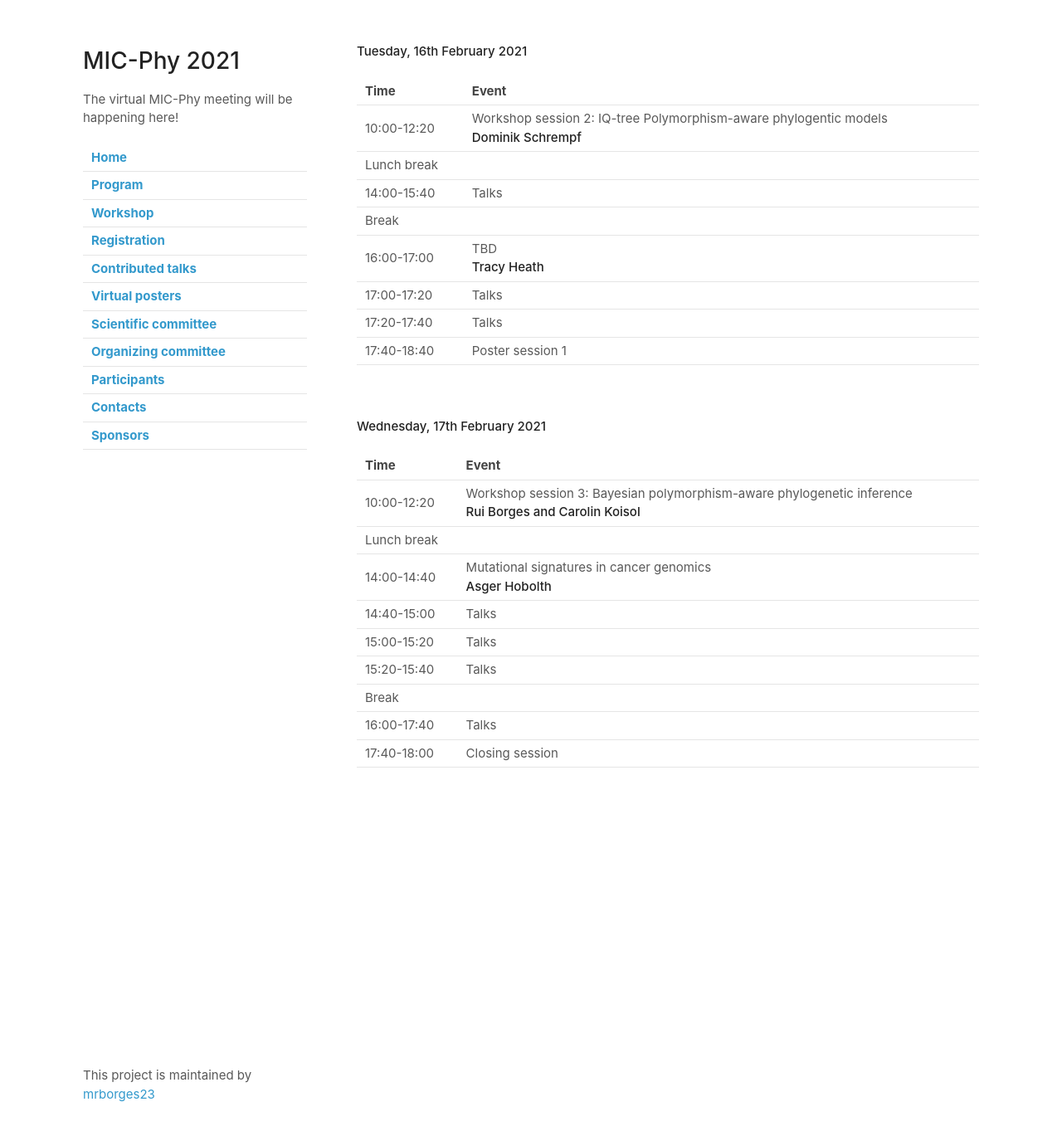
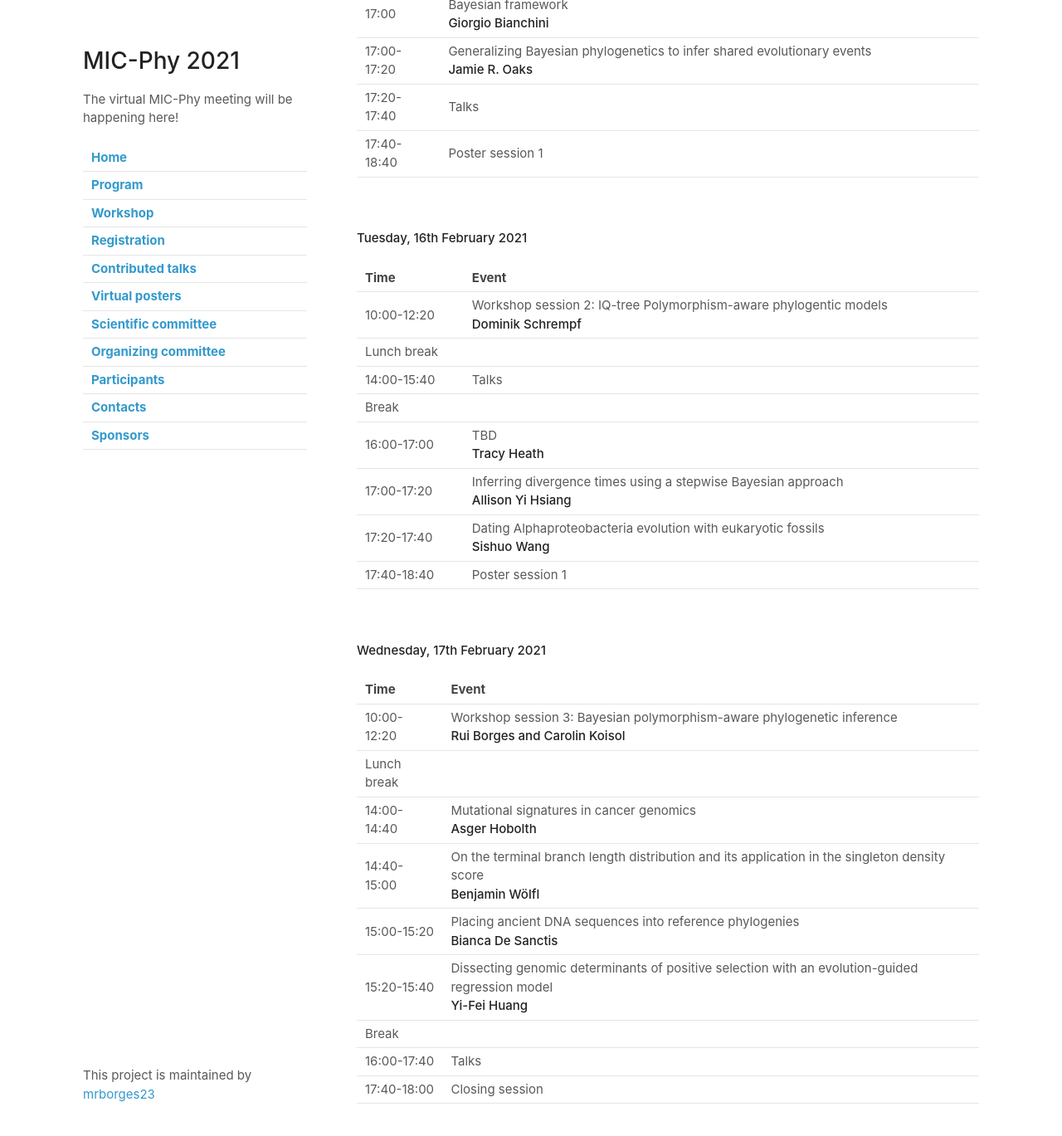
Before and after one commit to mrborges23/micphy2021, a Jekyll site: the page built from program.md, in a window 1280 px wide and 1400 px high, scrolled down 778 px. Shown: the top 1369 px of the window at 83% size. Built offline with Jekyll 4.4.1, drawn with Linux system fonts in a browser that asks for light colours; our own code applies the rules of GitHub Pages for plain Markdown files; some of the changed text lies outside the part shown.

Commit message:
schedule

```diff
--- a/program.md
+++ b/program.md
@@ -17,8 +17,8 @@ All times are UTC+1 (Vienna local time).
 |14:00-15:40| Talks |
 | Break | |
 |16:00-16:40| TBD <br/> **Bastien Boussau** |
-|16:40-17:00| Talks |
-|17:00-17:20| Talks |
+|16:40-17:00| sMap: Evolution of independent, dependent and conditioned discrete characters in a Bayesian framework <br/>**Giorgio Bianchini** |
+|17:00-17:20| Generalizing Bayesian phylogenetics to infer shared evolutionary events<br/>**Jamie R. Oaks** |
 |17:20-17:40| Talks |
 |17:40-18:40| Poster session 1 |
 
@@ -33,8 +33,8 @@ All times are UTC+1 (Vienna local time).
 |14:00-15:40| Talks |
 | Break | |
 |16:00-17:00| TBD <br/> **Tracy Heath**  |
-|17:00-17:20| Talks |
-|17:20-17:40| Talks |
+|17:00-17:20| Inferring divergence times using a stepwise Bayesian approach<br/> **Allison Yi Hsiang** |
+|17:20-17:40| Dating Alphaproteobacteria evolution with eukaryotic fossils <br/> **Sishuo Wang**  |
 |17:40-18:40| Poster session 1 |
 
 <br>
@@ -46,9 +46,9 @@ All times are UTC+1 (Vienna local time).
 |10:00-12:20| Workshop session 3: Bayesian polymorphism-aware phylogenetic inference  <br/>**Rui Borges and Carolin Koisol** |
 | Lunch break | |
 |14:00-14:40| Mutational signatures in cancer genomics<br/>**Asger Hobolth** |
-|14:40-15:00| Talks |
-|15:00-15:20| Talks |
-|15:20-15:40| Talks |
+|14:40-15:00| On the terminal branch length distribution and its application in the singleton density score <br/>**Benjamin Wölfl** |
+|15:00-15:20| Placing ancient DNA sequences into reference phylogenies  <br/>**Bianca De Sanctis**  |
+|15:20-15:40| Dissecting genomic determinants of positive selection with an evolution-guided regression model<br/>**Yi-Fei Huang** |
 | Break | |
 |16:00-17:40| Talks |
 |17:40-18:00| Closing session |
```
